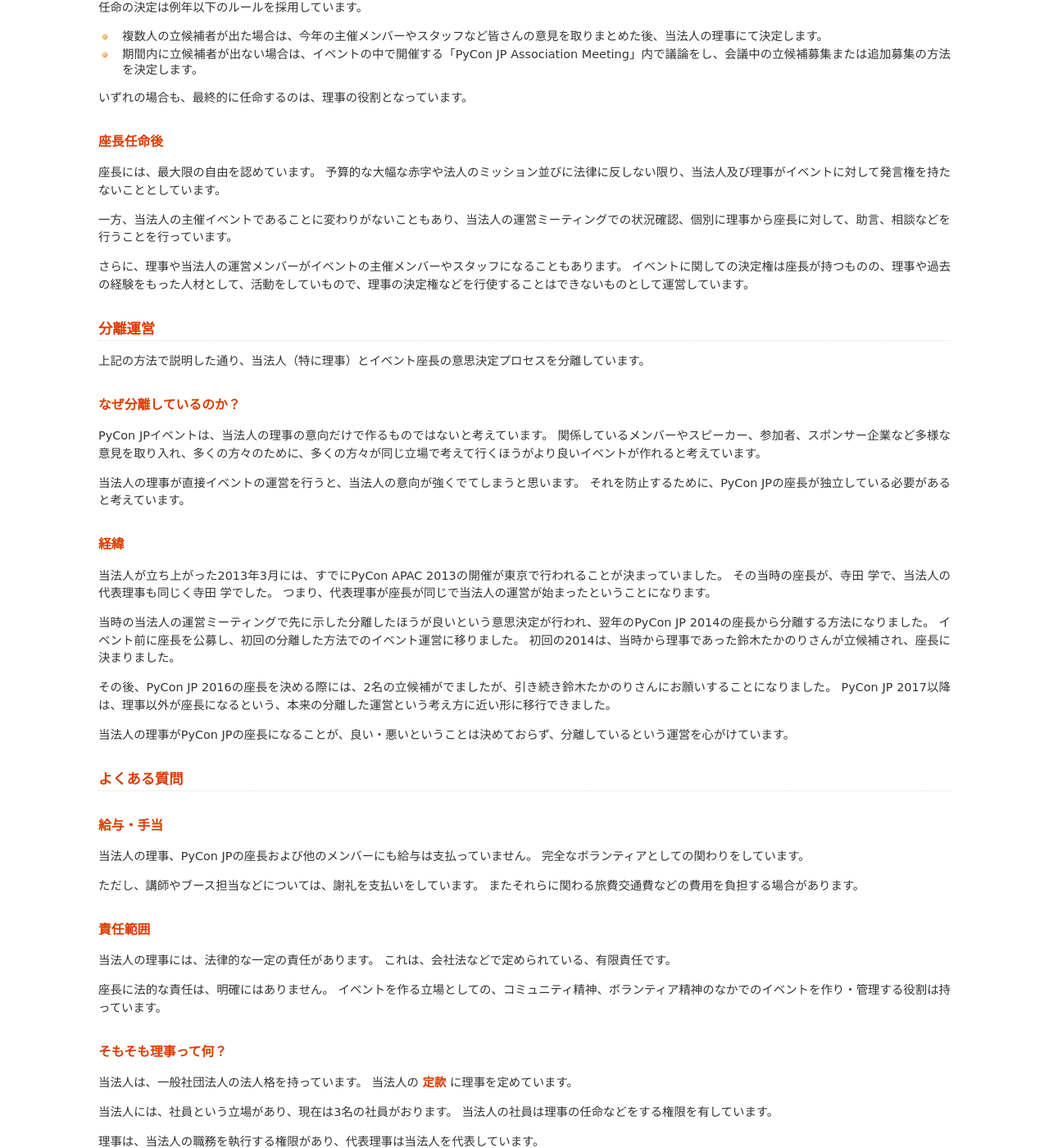
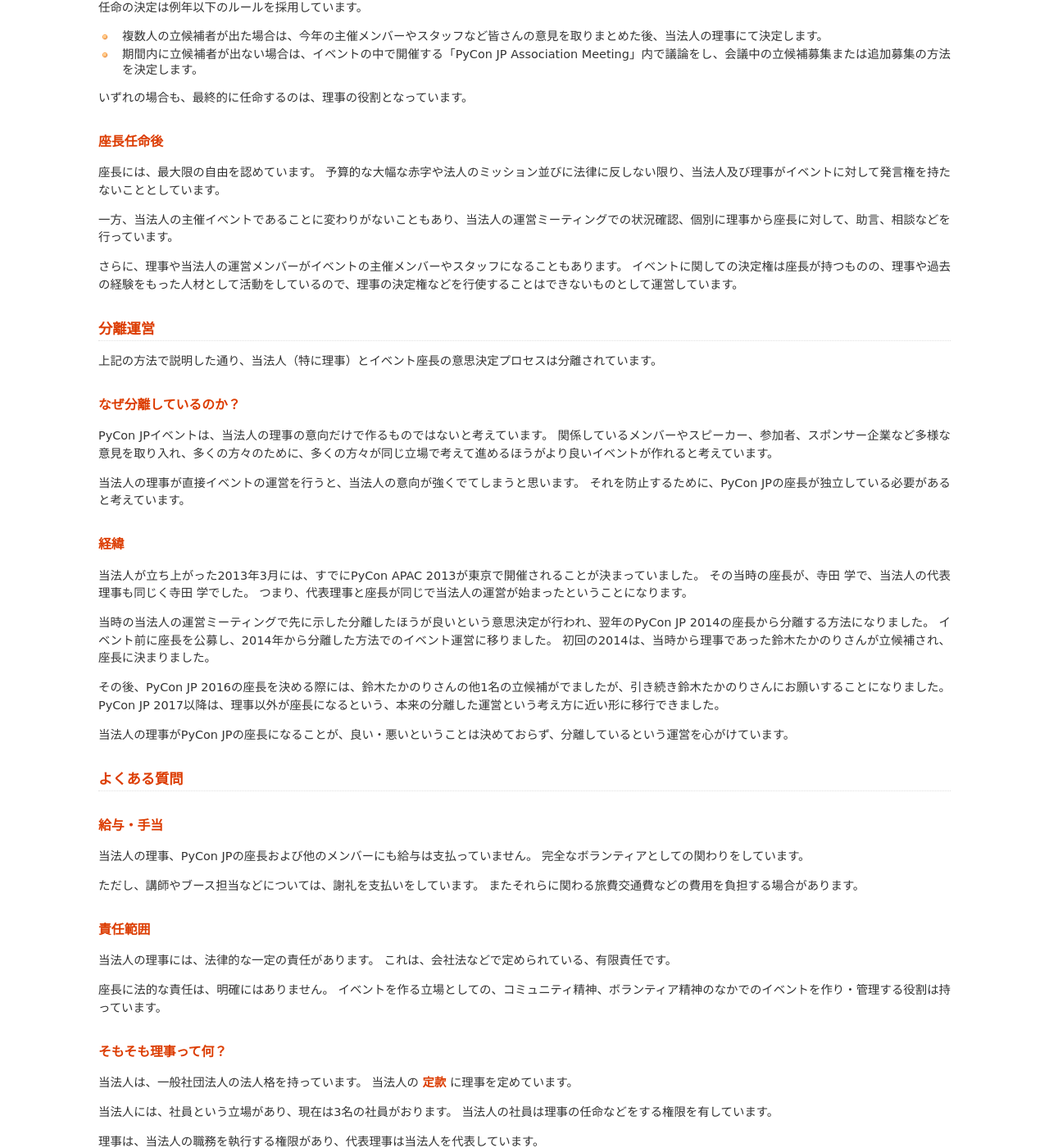
Before and after one commit to pyconjp/www.pycon.jp, a Sphinx documentation site: the page built from source/event-chair.md, in a window 1280 px wide and 1400 px high, scrolled down 791 px. Shown: the whole window at 82% size. Built offline with Sphinx 7.4.7, drawn with Linux system fonts in a browser that asks for light colours; some of the changed text lies outside the part shown.

Commit message:
レビューに対する対応

```diff
--- a/source/event-chair.md
+++ b/source/event-chair.md
@@ -31,35 +31,35 @@
 座長には、最大限の自由を認めています。
 予算的な大幅な赤字や法人のミッション並びに法律に反しない限り、当法人及び理事がイベントに対して発言権を持たないこととしています。
 
-一方、当法人の主催イベントであることに変わりがないこともあり、当法人の運営ミーティングでの状況確認、個別に理事から座長に対して、助言、相談などを行うことを行っています。
+一方、当法人の主催イベントであることに変わりがないこともあり、当法人の運営ミーティングでの状況確認、個別に理事から座長に対して、助言、相談などを行っています。
 
 さらに、理事や当法人の運営メンバーがイベントの主催メンバーやスタッフになることもあります。
-イベントに関しての決定権は座長が持つものの、理事や過去の経験をもった人材として、活動をしていもので、理事の決定権などを行使することはできないものとして運営しています。
+イベントに関しての決定権は座長が持つものの、理事や過去の経験をもった人材として活動をしているので、理事の決定権などを行使することはできないものとして運営しています。
 
 
 ## 分離運営
 
-上記の方法で説明した通り、当法人（特に理事）とイベント座長の意思決定プロセスを分離しています。
+上記の方法で説明した通り、当法人（特に理事）とイベント座長の意思決定プロセスは分離されています。
 
 ### なぜ分離しているのか？
 
 PyCon JPイベントは、当法人の理事の意向だけで作るものではないと考えています。
-関係しているメンバーやスピーカー、参加者、スポンサー企業など多様な意見を取り入れ、多くの方々のために、多くの方々が同じ立場で考えて行くほうがより良いイベントが作れると考えています。
+関係しているメンバーやスピーカー、参加者、スポンサー企業など多様な意見を取り入れ、多くの方々のために、多くの方々が同じ立場で考えて進めるほうがより良いイベントが作れると考えています。
 
 当法人の理事が直接イベントの運営を行うと、当法人の意向が強くでてしまうと思います。
 それを防止するために、PyCon JPの座長が独立している必要があると考えています。
 
 ### 経緯
 
-当法人が立ち上がった2013年3月には、すでにPyCon APAC 2013の開催が東京で行われることが決まっていました。
+当法人が立ち上がった2013年3月には、すでにPyCon APAC 2013が東京で開催されることが決まっていました。
 その当時の座長が、寺田 学で、当法人の代表理事も同じく寺田 学でした。
-つまり、代表理事が座長が同じで当法人の運営が始まったということになります。
+つまり、代表理事と座長が同じで当法人の運営が始まったということになります。
 
 当時の当法人の運営ミーティングで先に示した分離したほうが良いという意思決定が行われ、翌年のPyCon JP 2014の座長から分離する方法になりました。
-イベント前に座長を公募し、初回の分離した方法でのイベント運営に移りました。
+イベント前に座長を公募し、2014年から分離した方法でのイベント運営に移りました。
 初回の2014は、当時から理事であった鈴木たかのりさんが立候補され、座長に決まりました。
 
-その後、PyCon JP 2016の座長を決める際には、2名の立候補がでましたが、引き続き鈴木たかのりさんにお願いすることになりました。
+その後、PyCon JP 2016の座長を決める際には、鈴木たかのりさんの他1名の立候補がでましたが、引き続き鈴木たかのりさんにお願いすることになりました。
 PyCon JP 2017以降は、理事以外が座長になるという、本来の分離した運営という考え方に近い形に移行できました。
 
 当法人の理事がPyCon JPの座長になることが、良い・悪いということは決めておらず、分離しているという運営を心がけています。
@@ -101,7 +101,7 @@
 PyCon JP 2024は、座長の立候補者がいなかったこともあり、現役の理事でもあり、座長を経験している、鈴木たかのり、吉田俊輔、寺田 学の3名で共同座長という運営を行っています。
 
 はじめての、共同座長で運営を行っています。
-さらに、全員が理事であるという状況について、分離したいということと狙いと違うと考えています。
+さらに、全員が理事であるという状況は、理想とは異なっています。
 共同座長の立場と当法人の理事の立場という2つがあり、難しさは感じています。
 
 
```
